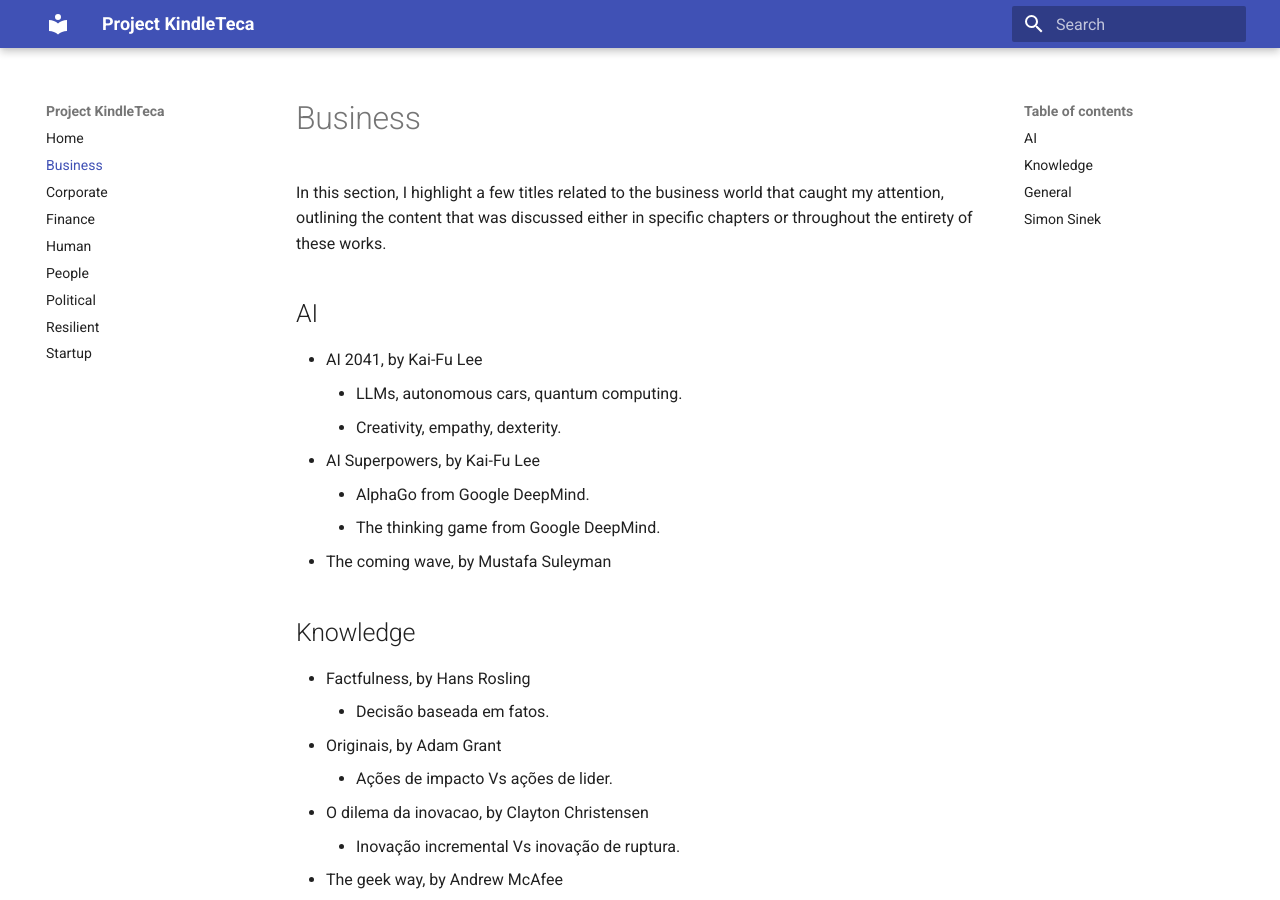
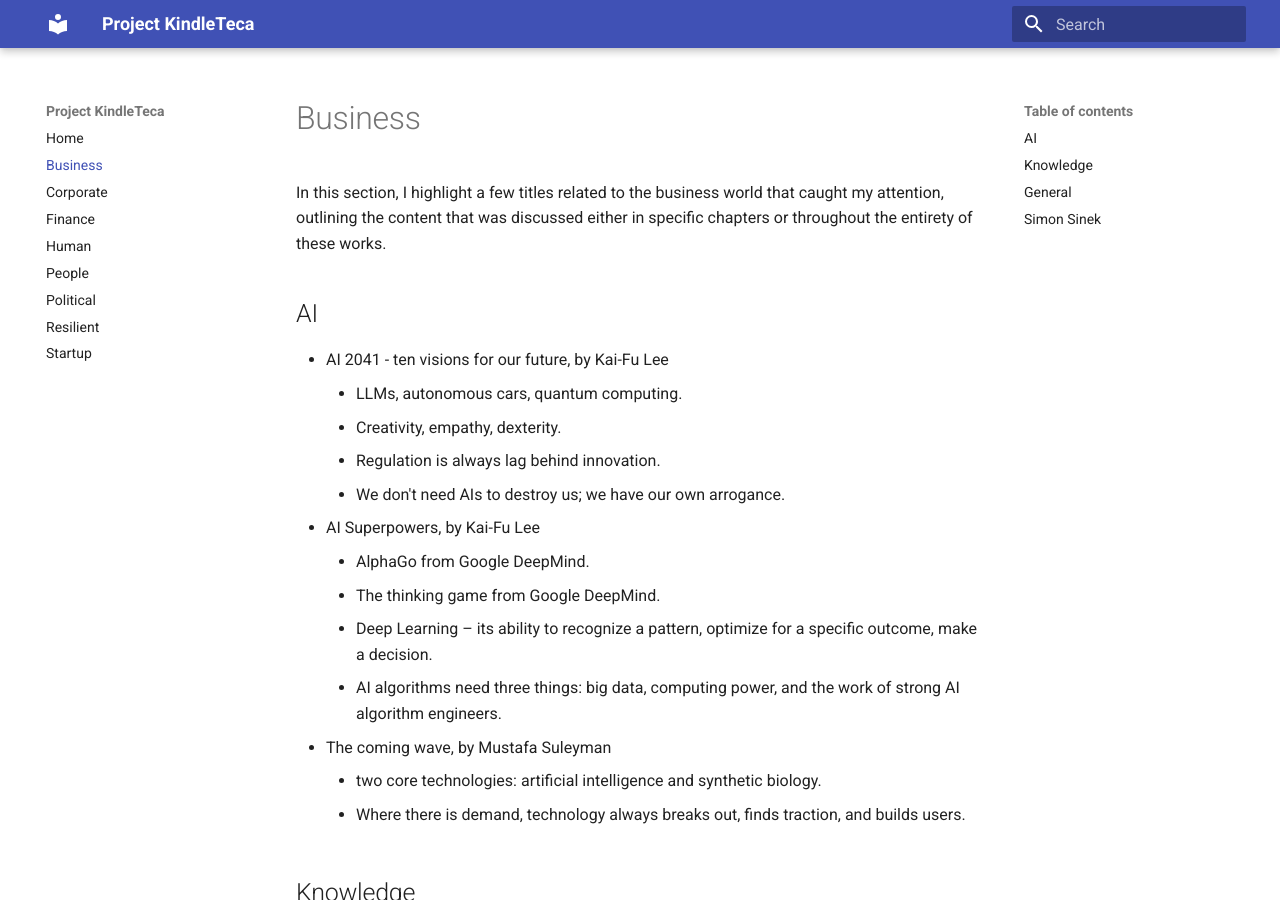
Before and after one commit to renatobrf/kindle-teca, an MkDocs documentation site: the page built from docs/business.md, in a window 1280 px wide and 900 px high. Built offline with MkDocs 1.6.1 and Material for MkDocs 9.7.7, drawn with Linux system fonts in a browser that asks for light colours.

Commit message:
Revise business document with updated AI book titles
Updated titles and added insights for AI-related books.

```diff
--- a/docs/business.md
+++ b/docs/business.md
@@ -1,13 +1,19 @@
 <p>In this section, I highlight a few titles related to the business world that caught my attention, outlining the content that was discussed either in specific chapters or throughout the entirety of these works.</p>
 
 ## AI
-- AI 2041, by Kai-Fu Lee
+- AI 2041 - ten visions for our future, by Kai-Fu Lee
     - LLMs, autonomous cars, quantum computing.
     - Creativity, empathy, dexterity.
+    - Regulation is always lag behind innovation.
+    - We don't need AIs to destroy us; we have our own arrogance.
 - AI Superpowers, by Kai-Fu Lee
     - AlphaGo from Google DeepMind.
     - The thinking game from Google DeepMind.
+    - Deep Learning – its ability to recognize a pattern, optimize for a specific outcome, make a decision.
+    - AI algorithms need three things: big data, computing power, and the work of strong AI algorithm engineers.
 - The coming wave, by Mustafa Suleyman
+    - two core technologies: artificial intelligence and synthetic biology.
+    - Where there is demand, technology always breaks out, finds traction, and builds users.
 
 ## Knowledge
 - Factfulness, by Hans Rosling
```
